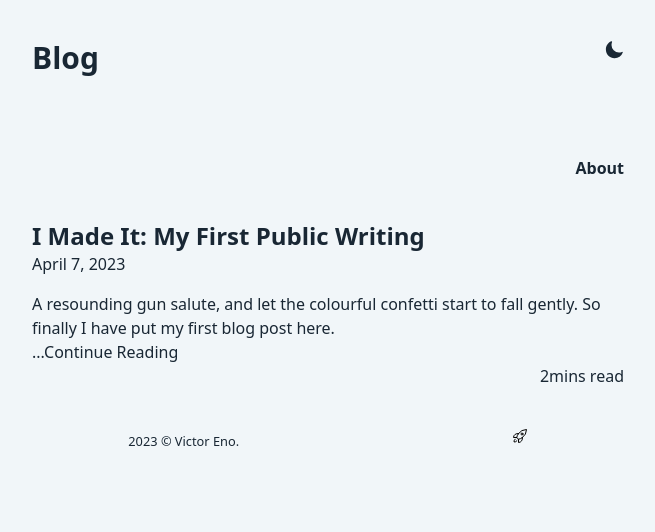
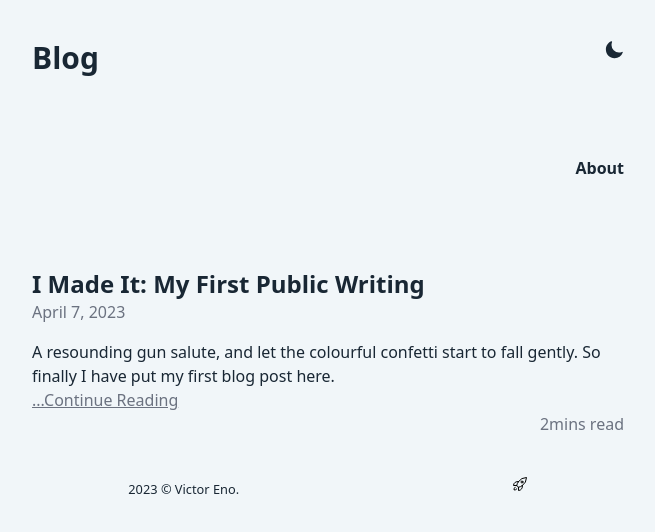
Before and after one commit to victor-eno/vicjournals, a Next.js app: page /blog in a window 1280 px wide. Shown: the top 532 px of the page, without its empty margins (312-967 px from the left). Built offline with nearby package versions, Linux system fonts and the light colour scheme.

Commit message:
add break pt and text size to blog page

```diff
--- a/pages/blog.js
+++ b/pages/blog.js
@@ -48,22 +48,24 @@ export default function Blog({ posts }) {
       </div>
 
       <main>
+          <br></br>
+          <br></br>
         <div className='px-10'>
           {posts?.map((post) => {
             return (
 
               <div  key={`${post.slug}`} href={`/blog/${post.slug}`}>
-                  <div className='text-base mb-4'>
+                  <div className='mb-4'>
                     <h1 className='text-2xl font-semibold'>{post.frontMatter.title}</h1>
-                    <h1 className="font-base h-10">{post.frontMatter.date}</h1>
+                    <h1 className="font-base h-10 text-gray-500">{post.frontMatter.date}</h1>
                     <p>{post.frontMatter.metaDesc}</p>
                     <Link key={`${post.slug}`} href={`/blog/${post.slug}`}>
                       <a>
-                    <h1 className="hover:text-blue-500 text-l">{post.frontMatter.fullContent}</h1>
+                    <h1 className="hover:text-blue-500 text-gray-500 underline">{post.frontMatter.fullContent}</h1>
                     </a>
                     </Link>
                     <div className="flex justify-end">
-                    <h1>{post.frontMatter.readTime}</h1>
+                    <h1 className="text-gray-500">{post.frontMatter.readTime}</h1>
                     </div>
                   </div>
               </div>
```
